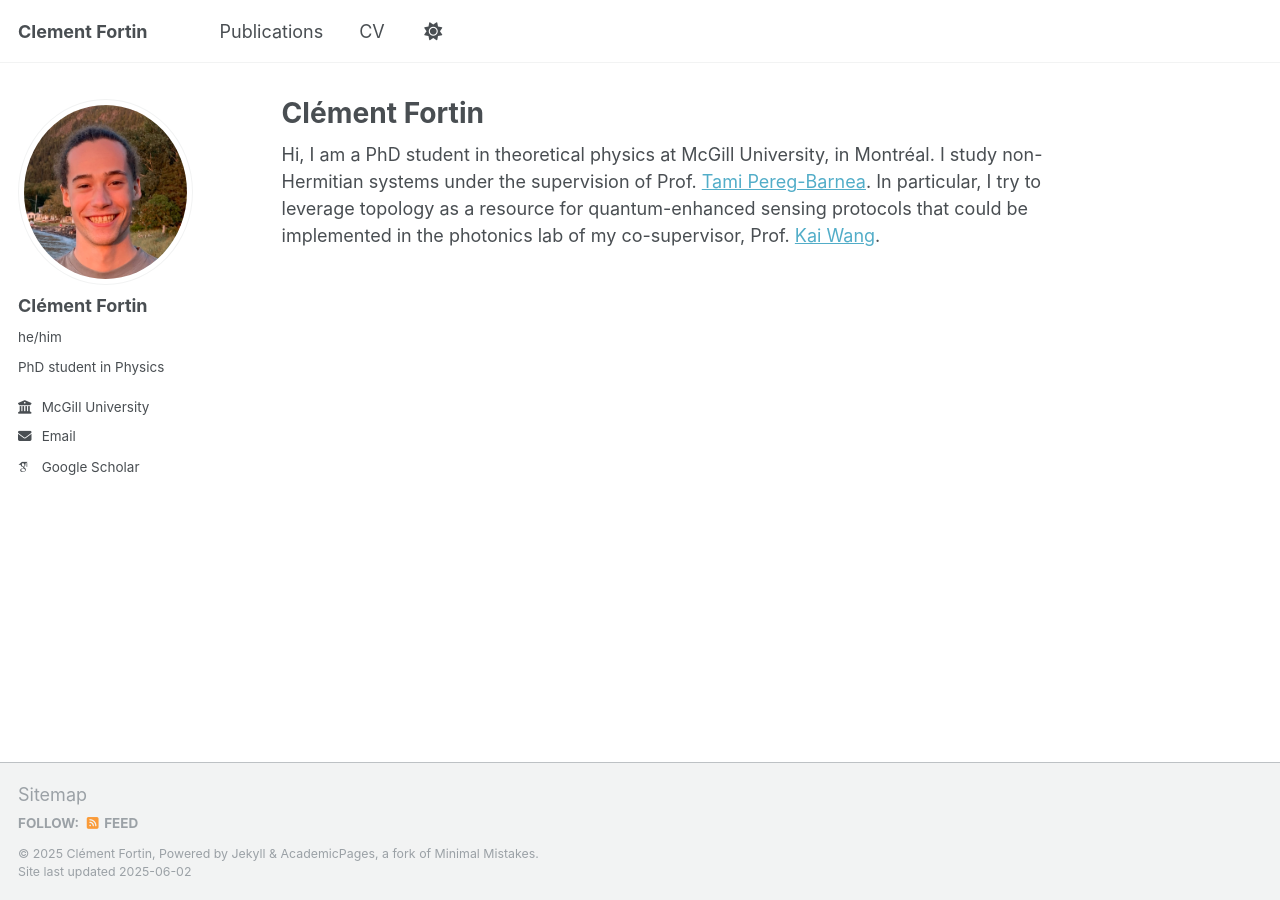
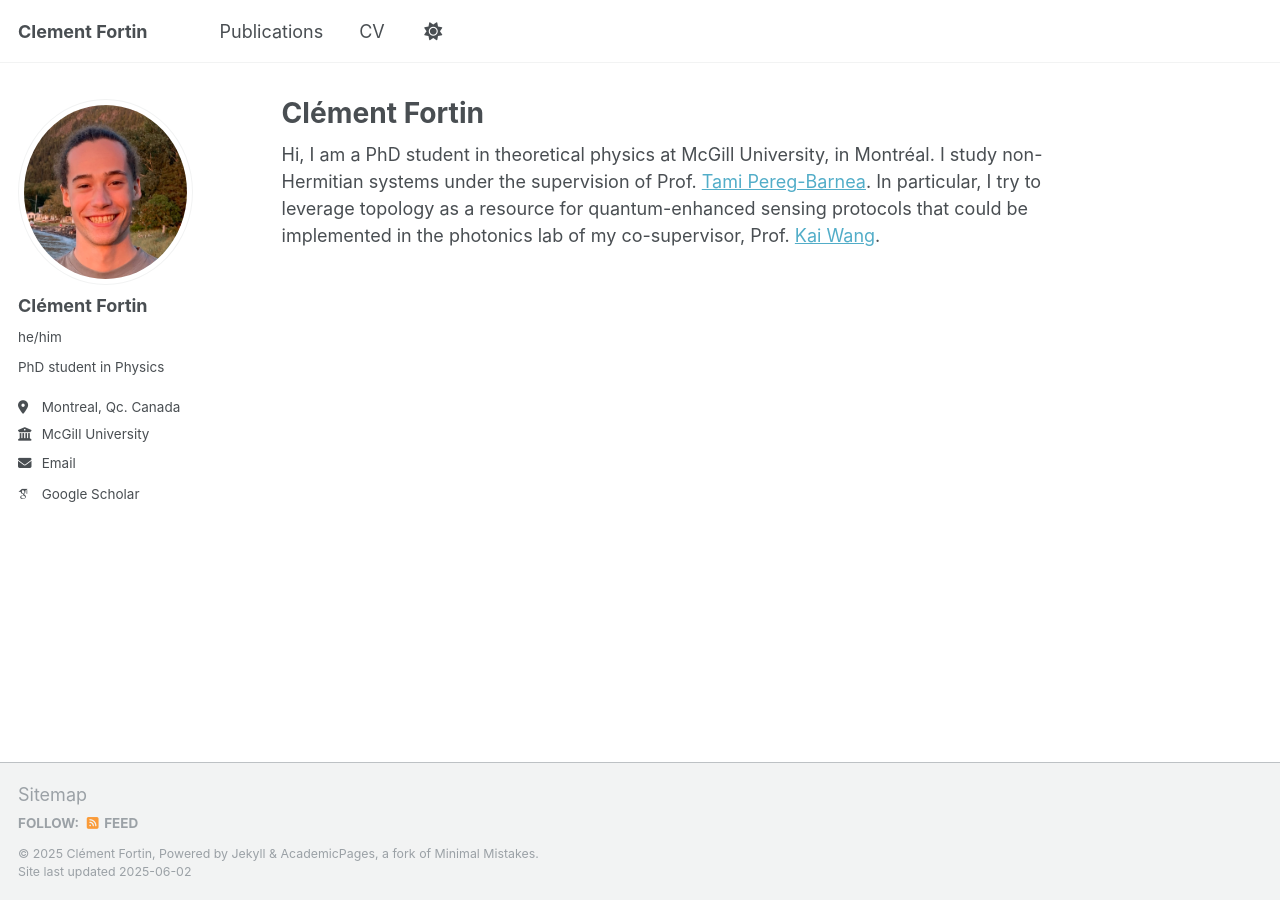
Before and after one commit to ClementFortin/ClementFortin.github.io, a Jekyll site: the page built from _pages/about.md, in a window 1280 px wide. Built offline with Jekyll 4.4.1, drawn with Linux system fonts in a browser that asks for light colours; some web fonts are replaced; some of the changed lines change nothing that is shown.

Commit message:
Update _config.yml

```diff
--- a/_config.yml
+++ b/_config.yml
@@ -26,7 +26,7 @@ author:
   name             : "Clément Fortin"
   pronouns         : "he/him"
   bio              : "PhD student in Physics"
-  location         : #"Earth"
+  location         : "Montreal, Qc. Canada"
   employer         : "McGill University"
   uri              : # URL
   email            : "clement.fortin@mail.mcgill.ca"
@@ -84,6 +84,8 @@ publication_category:
     title: 'Journal Articles'
   conferences:
     title: 'Conference Papers'
+  preprints:
+    title: 'Preprints'
 
 # Site Settings
 teaser                   :  # filename of teaser fallback teaser image placed in /images/, .e.g. "500x300.png"
@@ -264,7 +266,7 @@ defaults:
     values:
       layout: single
       author_profile: true
-      share: true
+      share: false
       comments: true
   # _portfolio
   - scope:
```
